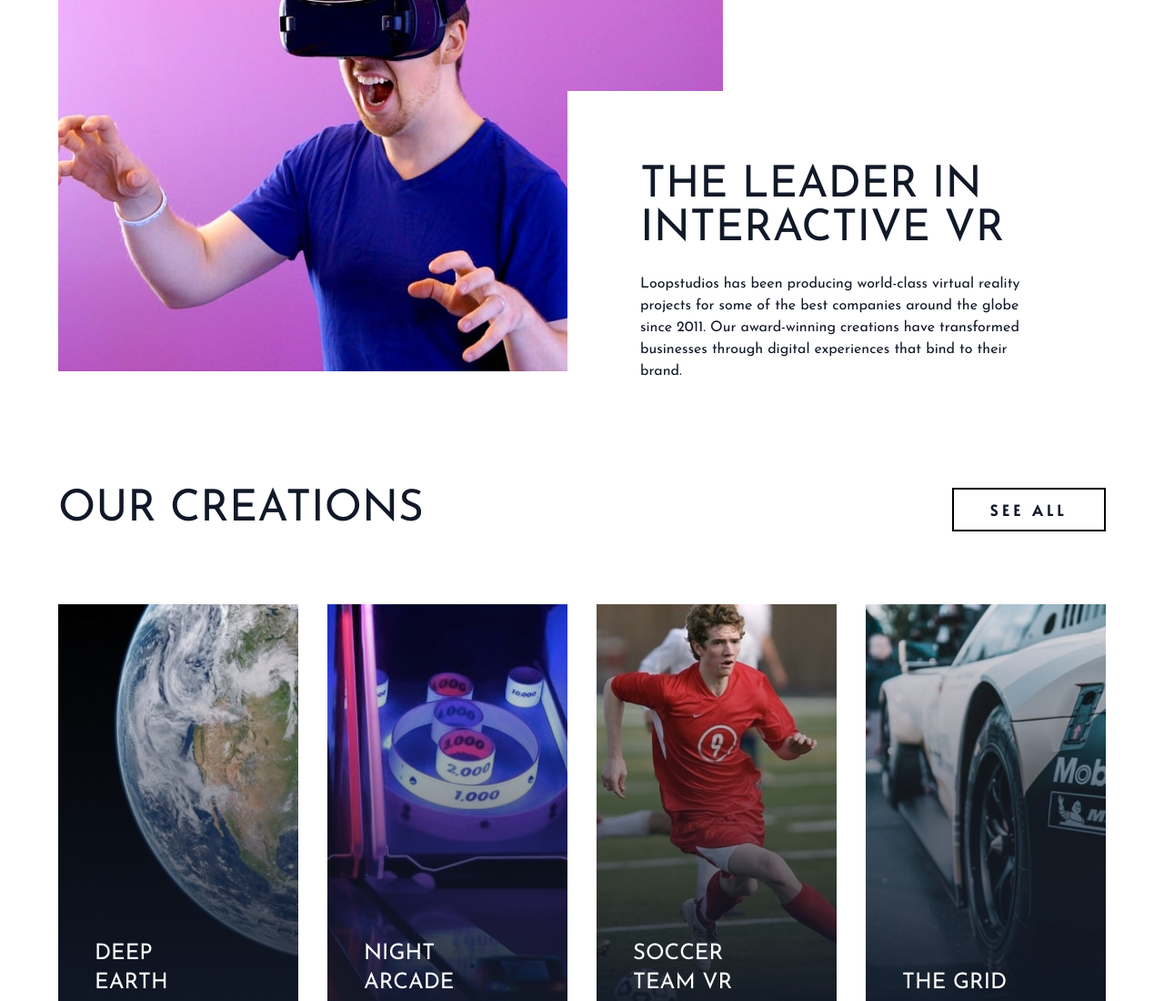
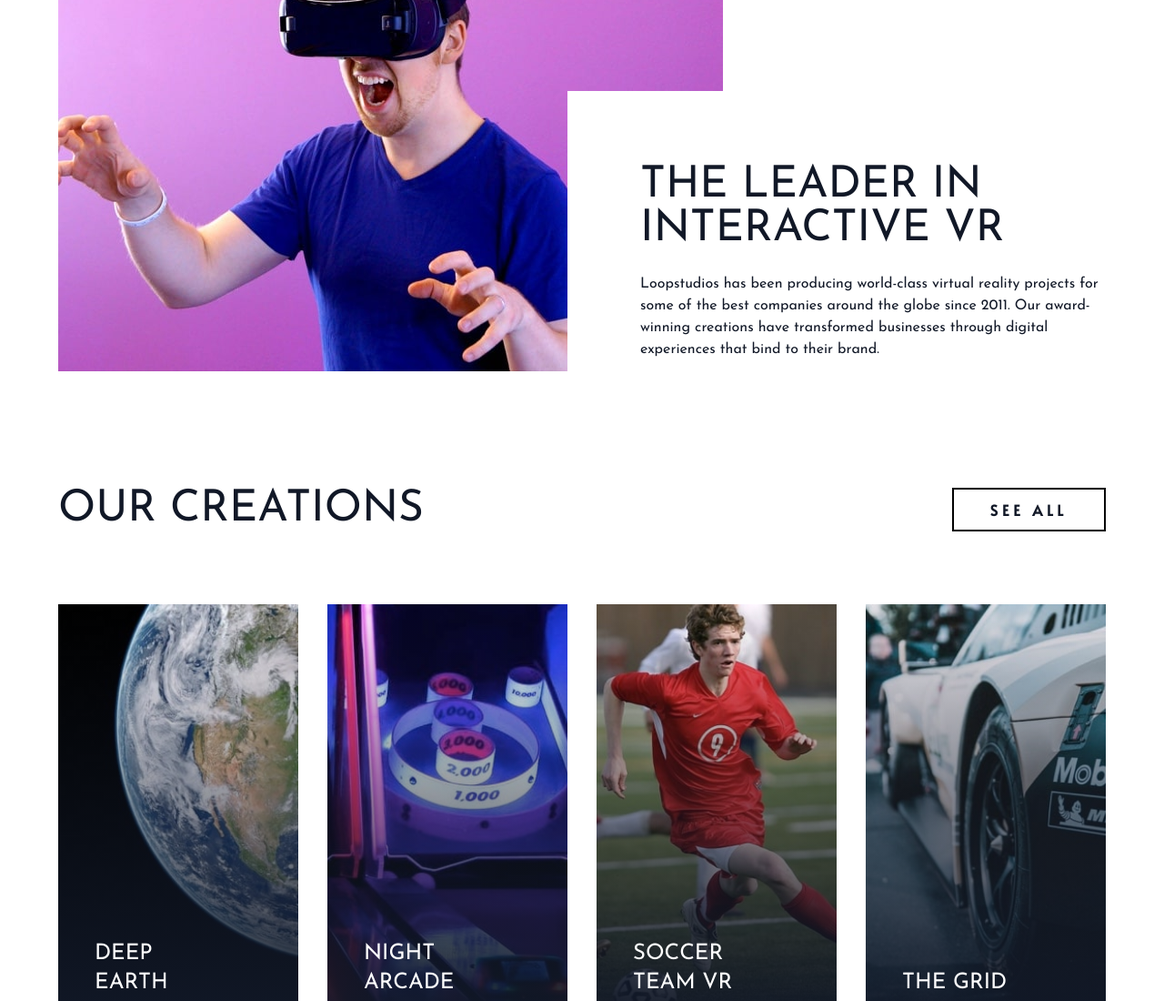
Before and after one commit to eddyK15501/loopstudios-tailwind, a website: page index.html in a window 1280 px wide. Shown: the part 936-2036 px from the top of the page at 91% size. Drawn offline with nearby package versions, Linux system fonts and the light colour scheme; files that its build step writes are made by us from their sources.

Commit message:
feature section responsive layout fix; README.md update

```diff
--- a/index.html
+++ b/index.html
@@ -84,14 +84,14 @@
       >
         <img src="images/desktop/image-interactive.jpg" alt="feature-img" />
         <div
-          class="top-48 pr-0 bg-white md:absolute md:right-0 md:py-20 md:pl-20"
+          class="top-48 pr-0 mx-auto bg-white md:absolute md:right-0 md:py-20 md:pl-20 md:mx-0"
         >
           <h2
             class="max-w-lg mt-10 mb-6 font-sans text-4xl text-center text-gray-900 uppercase md:text-5xl md:mt-0 md:text-left"
           >
             The leader in interactive VR
           </h2>
-          <p class="max-w-md text-center md:text-start">
+          <p class="max-w-lg text-center md:text-start">
             Loopstudios has been producing world-class virtual reality projects
             for some of the best companies around the globe since 2011. Our
             award-winning creations have transformed businesses through digital
```
Also changed, not shown: README.md.
